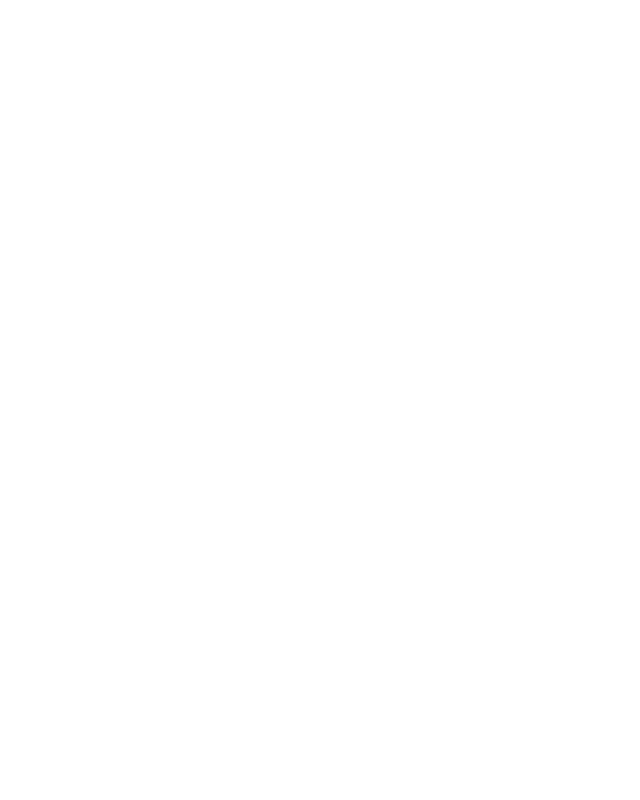
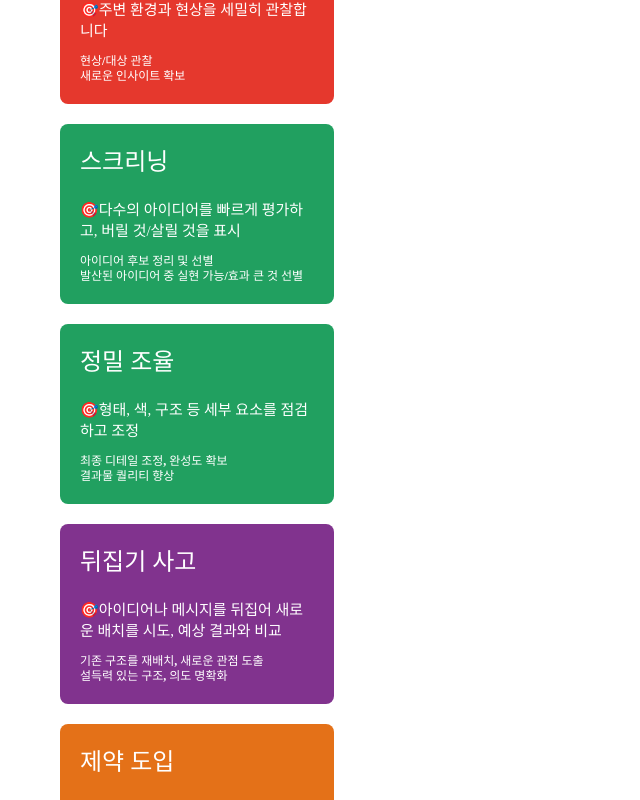
Before and after one commit to songye38/pomopopo, a React app in the folder frontend/: page /make in a window 1280 px wide. Before the commit this address had no page. Shown: the part 516-1316 px from the top of the page, without its empty margins (0-640 px from the left). Before the commit the page ends 840 px from the top, so only its background shows below. Built offline with nearby package versions, Linux system fonts and the light colour scheme; the HTML template or start-up script is replaced by a standard one.

Commit message:
ADD 기존 타입들을 이용해 Session 컴포넌트 제작 및 페이지 제작

```diff
--- a/frontend/src/App.tsx
+++ b/frontend/src/App.tsx
@@ -1,11 +1,13 @@
 import { BrowserRouter as Router, Routes, Route } from "react-router-dom";
 import HomePage from "./pages/HomePage";
+import SessionMakePage from "./pages/SessionMakePage";
 
 function App() {
   return (
     <Router>
       <Routes>
         <Route path="/" element={<HomePage />} />
+        <Route path="/make" element={<SessionMakePage />} />
       </Routes>
     </Router>
   );
--- /dev/null
+++ b/frontend/src/components/Text/SemiboldText24.tsx
@@ -0,0 +1,24 @@
+// components/Text.tsx
+import { type CSSProperties,  type ReactNode } from "react";
+
+interface TextProps {
+  children: ReactNode;
+  style?: CSSProperties;
+}
+
+export default function SemiboldText22({ children, style }: TextProps) {
+  return (
+    <div
+      style={{
+        fontFamily: "Pretendard",
+        fontSize: 24,
+        fontWeight: 700,
+        color: "white",
+        wordWrap: "break-word",
+        ...style, // 추가 스타일 병합
+      }}
+    >
+      {children}
+    </div>
+  );
+}
--- /dev/null
+++ b/frontend/src/components/session.tsx
@@ -0,0 +1,81 @@
+// 세가지 모드가 있음
+// 기본 모드 , mini 모드 / expand 모드
+// 기본모드 : 세션 조합할 때 왼쪽에 오는 애들
+// mini 모드 : 메인페이지에서 조합을 보여줄 때 사용
+// expand 모드 : 드롭다운 했을 때 보여지는 것
+
+
+import SemiboldText24 from "./Text/SemiboldText24";
+import { sessionColors } from "../types/colors";
+import { type Pomo } from "../types/types";
+
+interface SessionProps {
+  title: string;
+  description: string;
+  purpose: string;
+  pomo: Pomo; // 새로 추가
+  backgroundColor?: string; // 선택적, 기본값 가능
+}
+
+export default function Session({
+  title,
+  description,
+  purpose,
+  pomo,
+  backgroundColor,
+}: SessionProps) {
+  // backgroundColor가 없으면 pomo 기준으로 main 컬러 사용
+  console.log("Session component - pomo:",title, pomo);
+  const bgColor = backgroundColor || sessionColors[pomo]?.main || "#21A060";
+  //background: `linear-gradient(135deg, ${sessionColors.focus.main}, ${sessionColors.focus.light})`,
+
+  return (
+    <div
+      style={{
+        width: "234px",
+        height: "100%",
+        padding: 20,
+        background: bgColor,
+        borderRadius: 8,
+        display: "flex",
+        flexDirection: "column",
+        justifyContent: "flex-start",
+        alignItems: "flex-start",
+        gap: 20,
+      }}
+    >
+      {/* 제목 */}
+      <div style={{ display: "flex", alignItems: "center", gap: 5 }}>
+        <SemiboldText24>{title}</SemiboldText24>
+      </div>
+
+      {/* 설명과 목적 */}
+      <div style={{ display: "flex", flexDirection: "column", gap: 16, width: "auto" }}>
+        <div style={{ display: "flex", flexDirection: "column", gap: 12 }}>
+          <div
+            style={{
+              color: "white",
+              fontSize: 15,
+              fontFamily: "Pretendard",
+              fontWeight: 500,
+              lineHeight: "21px",
+              wordWrap: "break-word",
+            }}
+            dangerouslySetInnerHTML={{ __html: description }}
+          />
+          <div
+            style={{
+              color: "white",
+              fontSize: 12,
+              fontFamily: "Pretendard",
+              fontWeight: 600,
+              lineHeight: "15px",
+              wordWrap: "break-word",
+            }}
+            dangerouslySetInnerHTML={{ __html: purpose }}
+          />
+        </div>
+      </div>
+    </div>
+  );
+}
--- /dev/null
+++ b/frontend/src/pages/SessionMakePage.tsx
@@ -0,0 +1,22 @@
+import Session from "../components/session";
+import { sessionTexts } from "../types/sessionTexts";
+
+const SessionMakePage = () => {
+    return (
+        <div style={{ padding: 20, display: "flex", flexDirection: "column", gap: 20 }}>
+            {Object.values(sessionTexts).map((session, idx) => (
+                <Session
+                    key={idx}
+                    title={session.name}
+                    description={`🎯${session.guide}`}
+                    purpose={`${session.target}<br/>${session.effect}`}
+                    pomo={session.pomo}
+                />
+            ))}
+
+
+        </div>
+    );
+};
+
+export default SessionMakePage;
--- a/frontend/src/types/colors.ts
+++ b/frontend/src/types/colors.ts
@@ -1,53 +1,59 @@
 export const sessionColors = {
+  basic: {
+    main: "#E5382D",
+    light: "rgba(229, 56, 45, 0.3)",
+    dim: 'rgba(229, 56, 45, 0.15)'
+  },
+
   refine: {
     main: "#21A060",
     light: "rgba(33, 160, 96, 0.3)",
-    dim : 'rgba(33, 160, 96, 0.15)'
+    dim: 'rgba(33, 160, 96, 0.15)'
   },
   random: {
     main: "#E47118",
     light: "rgba(228, 113, 24, 0.3)",
-    dim : 'rgba(228, 113, 24, 0.15)'
+    dim: 'rgba(228, 113, 24, 0.15)'
   },
   reverse: {
     main: "#81338E",
     light: "rgba(129, 51, 142, 0.3)",
-    dim : 'rgba(129, 51, 142, 0.15)'
+    dim: 'rgba(129, 51, 142, 0.15)'
   },
   emotion: {
     main: "#E8CC29",
     light: "rgba(232, 204, 41, 0.3)",
-    dim : 'rgba(232, 204, 41, 0.15)'
+    dim: 'rgba(232, 204, 41, 0.15)'
   },
   explore: {
     main: "#303E90",
     light: "rgba(48, 62, 144, 0.3)",
-    dim : 'rgba(48, 62, 144, 0.15)'
+    dim: 'rgba(48, 62, 144, 0.15)'
   },
   story: {
     main: "#D84A95",
     light: "rgba(216, 74, 149, 0.3)",
-    dim : 'rgba(216, 74, 149, 0.15)'
+    dim: 'rgba(216, 74, 149, 0.15)'
   },
   echo: {
     main: "#349539",
     light: "rgba(52, 149, 57, 0.3)",
-    dim : 'rgba(52, 149, 57, 0.15)'
+    dim: 'rgba(52, 149, 57, 0.15)'
   },
   escape: {
     main: "#953131",
     light: "rgba(149, 49, 49, 0.3)",
-    dim : 'rgba(149, 49, 49, 0.15)'
+    dim: 'rgba(149, 49, 49, 0.15)'
   },
   repeat: {
     main: "#4CBDC7",
     light: "rgba(76, 189, 199, 0.3)",
-    dim : 'rgba(76, 189, 199, 0.15)'
+    dim: 'rgba(76, 189, 199, 0.15)'
   },
   empty: {
     main: "#30896E",
     light: "rgba(48, 137, 110, 0.3)",
-    dim : 'rgba(48, 137, 110, 0.15)'
+    dim: 'rgba(48, 137, 110, 0.15)'
   }
 };
 
@@ -88,9 +94,9 @@
     8: "#595959",
     9: "#454545",
     10: "#262626",
-    11 : "#1F1F1F",
-    12 : "#141414",
-    13 : "#000000",
+    11: "#1F1F1F",
+    12: "#141414",
+    13: "#000000",
   },
 } as const;
 
--- a/frontend/src/types/sessionTexts.ts
+++ b/frontend/src/types/sessionTexts.ts
@@ -1,117 +1,132 @@
 // sessionTexts.ts
 import type { Session, SessionContent } from "./types"
+import type { Pomo } from "./types";
 
-export const sessionTexts: Record<Session, SessionContent> = {
+export const sessionTexts: Record<Session, SessionContent & { pomo: Pomo }> = {
     diverge: {
-    name: "발산 (기본)",
+    name: "발산",
     target: "자유롭게 아이디어 확장",
     effect: "다양한 아이디어 확보",
     energy: "2",
     features: ["아이디어 발산", "자유 탐색"],
     guide: "제약 없이 최대한 많이 아이디어를 내보세요",
+    pomo: "basic",
   },
   converge: {
-    name: "수렴 (기본)",
+    name: "수렴",
     target: "아이디어를 좁히고 구체화",
     effect: "실행 가능한 아이디어 정리",
     energy: "2",
     features: ["아이디어 정리", "우선순위 결정"],
     guide: "발산된 아이디어 중 핵심만 추려냅니다",
+    pomo: "basic",
   },
   observe: {
-    name: "관찰 (기본)",
+    name: "관찰",
     target: "현상/대상 관찰",
     effect: "새로운 인사이트 확보",
     energy: "1",
     features: ["패턴 관찰", "데이터 기록"],
     guide: "주변 환경과 현상을 세밀히 관찰합니다",
+    pomo: "basic",
   },
   screening: {
-    name: "스크리닝 (볼륨업 전용)",
+    name: "스크리닝",
     target: "아이디어 후보 정리 및 선별",
     effect: "발산된 아이디어 중 실현 가능/효과 큰 것 선별",
     energy: "2",
     features: ["아이디어 필터링", "중요도 평가"],
     guide: "다수의 아이디어를 빠르게 평가하고, 버릴 것/살릴 것을 표시",
+    pomo: "refine",
   },
   refine: {
-    name: "정밀 조율 (볼륨업 전용)",
+    name: "정밀 조율",
     target: "최종 디테일 조정, 완성도 확보",
     effect: "결과물 퀄리티 향상",
     energy: "2",
     features: ["디테일 체크", "최종 다듬기"],
     guide: "형태, 색, 구조 등 세부 요소를 점검하고 조정",
+    pomo: "refine",
   },
   reverse: {
-    name: "뒤집기 사고 (Reverse Logic 전용)",
+    name: "뒤집기 사고",
     target: "기존 구조를 재배치, 새로운 관점 도출",
     effect: "설득력 있는 구조, 의도 명확화",
     energy: "2",
     features: ["구조 재배치", "논리 전환"],
     guide: "아이디어나 메시지를 뒤집어 새로운 배치를 시도, 예상 결과와 비교",
+    pomo: "reverse",
   },
   constraint: {
-    name: "제약 도입 (Random Driven 전용)",
+    name: "제약 도입",
     target: "랜덤 아이디어를 현실적 구조로 적용",
     effect: "창의적 + 실행 가능 아이디어 변형",
     energy: "2",
     features: ["무작위 요소 제한", "현실적 적용"],
     guide: "무작위 발상에 규칙/제약을 넣어 현실적 가능성을 검토",
+    pomo: "random",
   },
   emotion: {
-    name: "감정 기록 (Emo-Mod 전용)",
+    name: "감정 기록",
     target: "감정을 글/이미지/메모로 기록",
     effect: "감정 인식, 표현, 작업에 반영",
     energy: "2",
     features: ["감정 캡처", "기록 도구"],
     guide: "지금 느끼는 감정을 기록하고, 이를 시각/텍스트로 표현",
+    pomo: "emotion",
   },
   tagging: {
-    name: "아이디어 태깅 (탐사형 로켓 전용)",
+    name: "아이디어 태깅",
     target: "발산된 아이디어를 키워드/카테고리로 분류",
     effect: "탐구 과정 정리, 후속 연결 용이",
     energy: "2",
     features: ["키워드 분류", "아이디어 라벨링"],
     guide: "생각나는 아이디어에 태그를 붙여 탐색 경로와 연관성 기록",
+    pomo: "explore",
   },
   structuring: {
-    name: "구조화 (내러티브 시퀀스 전용)",
+    name: "구조화",
     target: "스토리/컨텐츠 흐름 설계",
     effect: "시청자/사용자가 흐름 이해 가능",
     energy: "2",
     features: ["순서 설계", "흐름 체크"],
     guide: "전체 내용을 단계별로 배치하고 연결 관계 점검",
+    pomo: "story",
   },
   analysis: {
-    name: "반응 분석 (에코-트래킹 전용)",
+    name: "반응 분석",
     target: "작업/자극에 대한 내 반응 관찰",
     effect: "자기 인식, 감정 기반 피드백 확보",
     energy: "1",
     features: ["기록", "감정 변화 그래프"],
     guide: "작업 진행 중 느낀 감정/반응을 기록하고 패턴 확인",
+    pomo: "echo",
   },
   ruleBreaking: {
-    name: "규칙 탈착 (외계인 방식 전용)",
+    name: "규칙 탈착",
     target: "기존 규칙/습관 벗어나기",
     effect: "새롭고 실험적인 시도, 창작 확장",
     energy: "3",
     features: ["규칙 제거", "제한 해제"],
     guide: "기존 틀을 벗어나 과감히 변형, 재해석",
+    pomo: "escape",
   },
   transformation: {
-    name: "변형 (루프-변형 전용)",
+    name: "변형",
     target: "발산 아이디어를 반복적 변형",
     effect: "깊이 있는 탐구, 다양한 형태 실험",
     energy: "2",
     features: ["반복 루프", "아이디어 변형"],
     guide: "기존 아이디어를 여러 관점에서 수정/변형하며 발전",
+    pomo: "repeat",
   },
   detox: {
-    name: "정화 (디톡스 드라이브 전용)",
+    name: "정화",
     target: "감정/머리 비우기, 휴식 겸 창작 준비",
     effect: "스트레스 해소, 감각 회복",
     energy: "1",
     features: ["감각 정화", "비움"],
     guide: "머릿속 생각을 자유롭게 흘려보내고, 최소한의 행동/표현으로 감각 유지",
+    pomo: "empty",
   },
 };
--- a/frontend/src/types/types.ts
+++ b/frontend/src/types/types.ts
@@ -1,4 +1,5 @@
 export type Pomo =
+  | "basic"
   | "refine"
   | "random"
   | "reverse"
```
